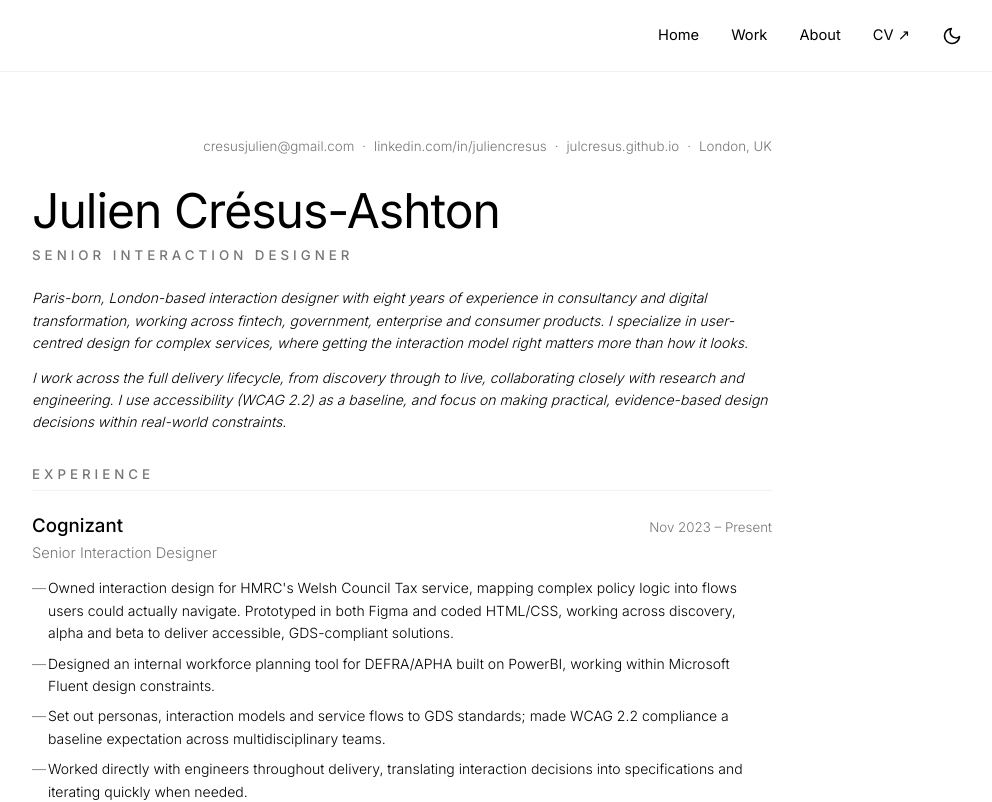
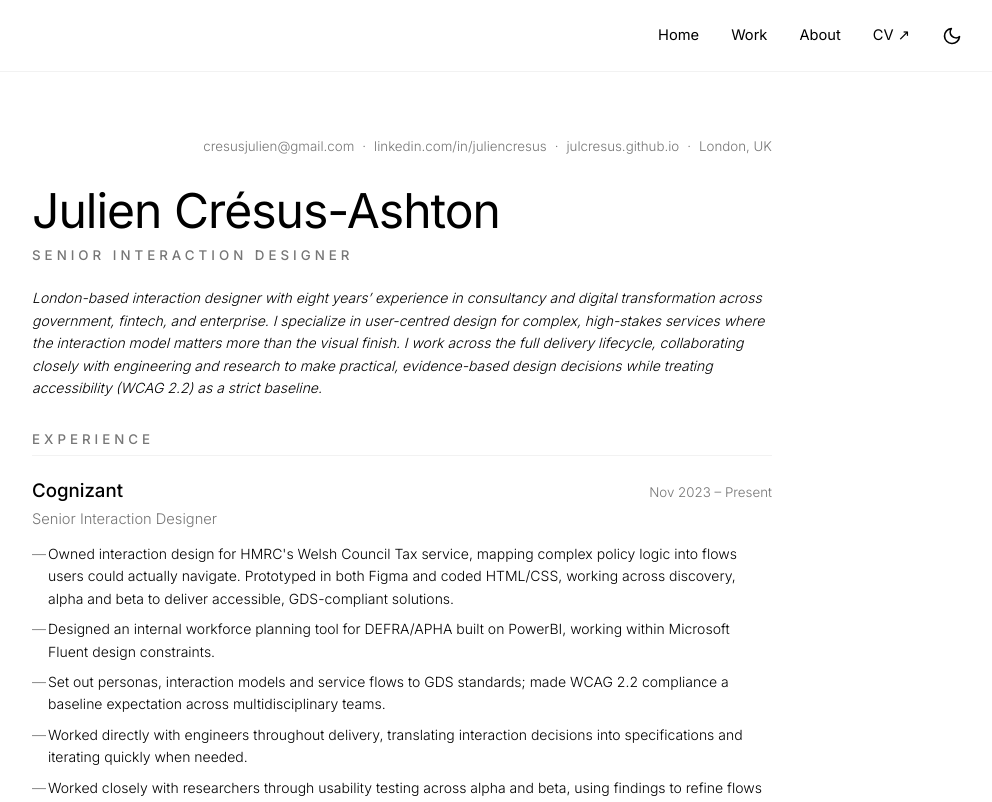
Before and after one commit to julcresus/julcresus.github.io, a React (Create React App) app: page /cv in a window 1280 px wide. Shown: the top 802 px of the page, without its empty margins (238-1230 px from the left). Built offline with nearby package versions, Linux system fonts and the light colour scheme; no server answers.

Commit message:
Update CV bio to be more concise and remove em-dashes

```diff
--- a/src/pages/about/cv.js
+++ b/src/pages/about/cv.js
@@ -26,10 +26,7 @@ function CV() {
 
       <div className="cv-editorial-summary">
         <p>
-          Paris-born, London-based interaction designer with eight years of experience in consultancy and digital transformation, working across fintech, government, enterprise and consumer products. I specialize in user-centred design for complex services, where getting the interaction model right matters more than how it looks.
-        </p>
-        <p>
-          I work across the full delivery lifecycle, from discovery through to live, collaborating closely with research and engineering. I use accessibility (WCAG 2.2) as a baseline, and focus on making practical, evidence-based design decisions within real-world constraints.
+          London-based interaction designer with eight years’ experience in consultancy and digital transformation across government, fintech, and enterprise. I specialize in user-centred design for complex, high-stakes services where the interaction model matters more than the visual finish. I work across the full delivery lifecycle, collaborating closely with engineering and research to make practical, evidence-based design decisions while treating accessibility (WCAG 2.2) as a strict baseline.
         </p>
       </div>
 
```
